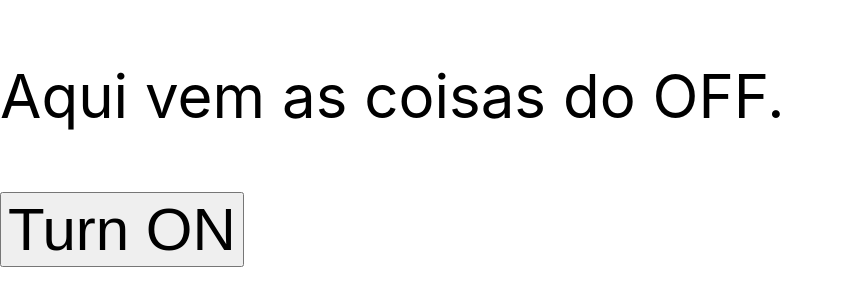
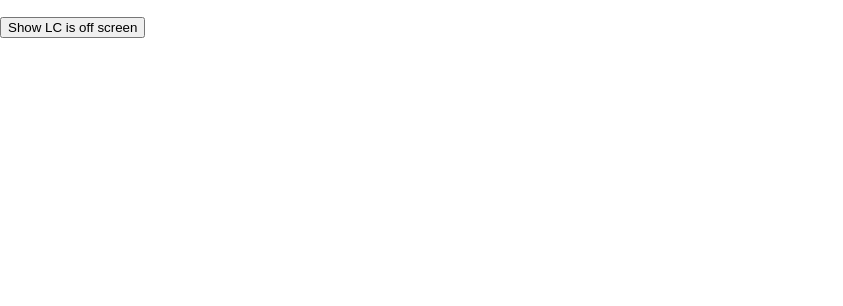
Before and after one commit to xphenriquex/react-hooks, a React (Create React App) app: page / in a window 1280 px wide. Shown: the top 306 px of the page, without its empty margins (0-843 px from the left). Built offline with nearby package versions, Linux system fonts and the light colour scheme.

Commit message:
React.lazy - Suspense e divisão de código (Code-Splitting)

```diff
--- a/src/templates/App/index.jsx
+++ b/src/templates/App/index.jsx
@@ -1,63 +1,29 @@
-// Compound Components
-import {  createContext, useContext, useState } from 'react';
+import React, { Suspense, useState } from 'react';
+// import LazyComponent from './lazy-component';
 
-const s = {
-  style: {
-    fontSize: '60px',
-  },
+const loadComponent = () => {
+  console.log('Componente carregando...');
+  return import('./lazy-component');
 };
 
-const TurnOnOffContext = createContext();
+//lazy loading
+// const LazyComponent = React.lazy(() => import('./lazy-component'));
 
-const TurnOnOff = ({ children }) => {
-  const [isOn, setIsOn] = useState(false);
-  const onTurn = () => setIsOn((s) => !s);
+//eager loading
+const LazyComponent = React.lazy(loadComponent);
+
+function App() {
+  const [show, setShow] = useState(false);
 
   return (
-    <TurnOnOffContext.Provider value={{ isOn, onTurn }}>
-      {children}
-    </TurnOnOffContext.Provider>
-  );
-};
-const TurnedOn = ({ children }) => {
-  const { isOn } = useContext(TurnOnOffContext);
-  return isOn ? children : null;
-}
-
-const TurnedOff = ({ children }) => {
-  const { isOn } = useContext(TurnOnOffContext);
-  return isOn ? null : children;
-}
-
-
-const TurnButton = ({ ...props }) => {
-  const { isOn, onTurn } = useContext(TurnOnOffContext);
-  return (
-    <button onClick={onTurn} {...props}>
-      Turn {isOn ? 'OFF' : 'ON'}
-    </button>
-  );
-};
-const P = ({ children }) => <p {...s}>{children}</p>;
-
-function App() {
-  return (
-    <TurnOnOff>
-      <div>
-        <header>
-          <TurnedOn>
-            <P>Aqui as coisas que vão acontecer quando estiver ON.</P>
-          </TurnedOn>
-        </header>
-
-        <section>
-          <TurnedOff>
-            <P>Aqui vem as coisas do OFF.</P>
-          </TurnedOff>
-          <TurnButton {...s} />
-        </section>
-      </div>
-    </TurnOnOff>
+    <div>
+      <p>
+        <button onMouseOver={loadComponent} onClick={() => setShow((s) => !s)}>
+          Show {show ? 'LC on screen' : 'LC is off screen'}
+        </button>
+      </p>
+      <Suspense fallback={<p>Carregando...</p>}>{show && <LazyComponent />}</Suspense>
+    </div>
   );
 };
 
--- /dev/null
+++ b/src/templates/App/lazy-component.js
@@ -0,0 +1,10 @@
+
+const LazyComponent = () => {
+  return (
+    <div>
+      <p>LazyComponent</p>
+    </div>
+  );
+};
+
+export default LazyComponent;
```
